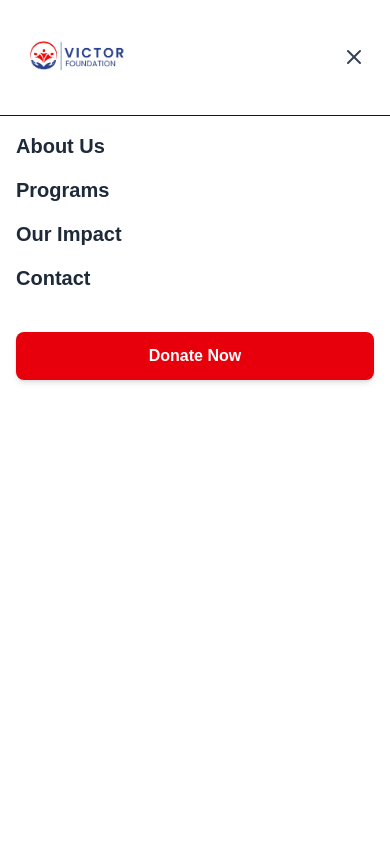
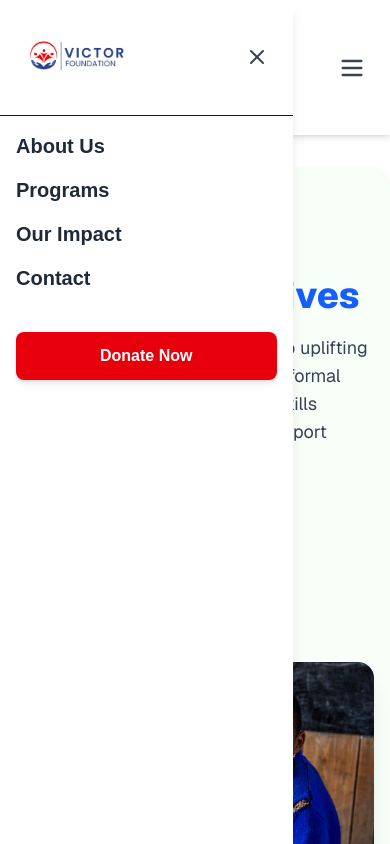
Before and after one commit to Wakanyaben254/vic-foundation, a Next.js app: page / in a window 390 px wide. Both pictures are taken after a click on the button 352 px from the left and 67 px from the top of the page. Shown: the top 844 px of the page. Built offline with nearby package versions, Linux system fonts and the light colour scheme.

Commit message:
updated mobilemenu with transitions

```diff
--- a/src/app/components/MobileMenu.tsx
+++ b/src/app/components/MobileMenu.tsx
@@ -1,37 +1,43 @@
 // components/MobileMenu.tsx
-'use client'; // This directive is crucial for client-side hooks like useRouter if you were to use it here
+'use client';
 
 import React from 'react';
 import Link from 'next/link';
 import Image from 'next/image';
-import { X } from 'lucide-react'; // Import the 'X' icon for the close button
+import { X } from 'lucide-react';
 
 interface MobileMenuProps {
   isOpen: boolean;
   onClose: () => void;
+  // We're now passing the ref directly to the MobileMenu's outer div
+  menuRef: React.RefObject<HTMLDivElement | null>;
 }
 
-const MobileMenu: React.FC<MobileMenuProps> = ({ isOpen, onClose }) => {
+const MobileMenu: React.FC<MobileMenuProps> = ({ isOpen, onClose, menuRef }) => {
   return (
     <div
-      className={`fixed inset-0 z-40 bg-white transform transition-transform duration-300 ease-in-out ${
+      ref={menuRef} // Attach the ref here
+      // Key changes: w-3/4 for width, top-0 right-0 for position
+      // `translate-x-full` pushes it off-screen to the right
+      // `translate-x-0` brings it into view
+      // Removed 'inset-0' and replaced with specific top/right/h-full/w-3/4
+      className={`fixed top-0 left-0 w-3/4 h-full z-40 bg-white shadow-lg transform transition-transform duration-300 ease-in-out ${
         isOpen ? 'translate-x-0' : 'translate-x-full'
-      } lg:hidden`}
+      } lg:hidden`} // `lg:hidden` ensures it only appears on small screens
     >
       <div className="flex justify-between items-center p-4 border-b">
         {/* Logo - clicking it also closes the menu */}
         <Link href="/" onClick={onClose}>
-          {/* Using the logo from your provided image */}
           <Image src="/logo.jpg" alt="Victor Foundation Logo" width={120} height={40} />
         </Link>
         {/* Close Button (X icon from Lucide) */}
         <button onClick={onClose} className="p-2 text-gray-700 hover:text-gray-900 focus:outline-none">
-          <X className="w-6 h-6" /> {/* Lucide X icon */}
+          <X className="w-6 h-6" />
         </button>
       </div>
 
       <nav className="flex flex-col p-4 space-y-4">
-        {/* Navigation Links - based on your provided menu */}
+        {/* Navigation Links */}
         <Link href="/about-us" className="text-xl font-semibold text-gray-800 hover:text-blue-600" onClick={onClose}>
           About Us
         </Link>
@@ -44,7 +50,7 @@ const MobileMenu: React.FC<MobileMenuProps> = ({ isOpen, onClose }) => {
         <Link href="/contact" className="text-xl font-semibold text-gray-800 hover:text-blue-600" onClick={onClose}>
           Contact
         </Link>
-        {/* Donate Button - styled as a full-width button for mobile */}
+        {/* Donate Button */}
         <Link href="/donate" className="block text-center mt-6">
           <button className="w-full bg-red-600 hover:bg-red-700 text-white font-bold py-3 px-6 rounded-lg shadow-md transition duration-300" onClick={onClose}>
             Donate Now
--- a/src/app/components/VicHero.tsx
+++ b/src/app/components/VicHero.tsx
@@ -1,35 +1,56 @@
-"use client";
+// components/HeroSectionKenya.tsx
+"use client"; // This line is necessary for Next.js 13+ App Router for client-side features
+
+import Image from 'next/image';
+import Link from 'next/link';
 import React from 'react';
-import Image from 'next/image';
 
+const VicHero: React.FC = () => {
+  return (
+    // Outer container matching the card-like structure in the image
+    <section className="bg-[#F8FFF8] p-4 sm:p-6 md:p-10 lg:p-12 rounded-2xl shadow-xl mx-auto my-8 max-w-7xl">
+      <div className="grid grid-cols-1 lg:grid-cols-2 gap-8 items-center">
+        {/* Left Column: Text Content */}
+        <div className="lg:pr-8">
+          <h1 className="text-4xl sm:text-5xl md:text-6xl font-extrabold leading-tight mb-4">
+            <span className="text-red-500">Empowering</span>{' '}
+            <span className="text-white-500">Communities,</span>{' '}
+            <span className="text-blue-600">Transforming Lives</span>
+          </h1>
+          <p className="text-lg sm:text-xl text-gray-700 mb-8 max-w-xl">
+           Victors  Foundation is dedicated to uplifting youths, women, and children in informal settlements through education, skills development, and community support programs.
+          </p>
+          <div className="flex flex-col sm:flex-row space-y-4 sm:space-y-0 sm:space-x-4">
+            <Link href="/apply" >
+              <button className="bg-blue-600 hover:bg-blue-700 text-white font-bold py-3 px-8 rounded-lg text-lg shadow-md transition duration-300 ease-in-out">
+                Apply Funding
+              </button>
+            </Link>
+            <Link href="/learn" >
+              <button className="bg-transparent border-2 border-red-600 hover:bg-red-600 hover:text-white text-red-600 font-bold py-3 px-8 rounded-lg text-lg shadow-md transition duration-300 ease-in-out">
+                Learn More
+              </button>
+            </Link>
+          </div>
+        </div>
 
-const VicHero: React.FC  = () => {
-  return (
-    <section className="relative w-full min-h-[60vh] flex items-center justify-center text-white">
-      <Image
-        src="/lap.jpg"
-        alt="Children smiling"
-        fill
-        className="object-cover z-0"
-        priority
-      />
-      <div className="absolute inset-0 z-10 flex flex-col items-center justify-center text-left px-4">
-        <h1 className=" text-5xl font-extrabold max-w-4xl leading-tight text-left">
-        <span className="text-red-500">Empowering</span> Communities, <span className="text-blue-600">Transforming</span> Lives
+        {/* Right Column: Image */}
+        <div className="relative h-64 sm:h-80 md:h-96 lg:h-[450px] rounded-2xl overflow-hidden shadow-xl hover:scale-105  active:scale-105 focus:scale-105 transition-transform duration-300 ease-in-out">
+          <Image
+            src="/lap.jpg" // Placeholder: Replace with your actual image path
+            alt="Screens displaying various visuals, symbolizing interconnected communities"
+            fill
 
-        </h1>
-        <p className="mt-6 max-w-xl mx-auto text-lg font-medium text-black-500 ">
-         Victor&#39;s Foundation is dedicated to uplifting youths, women, and children in informal settlements through education, skills development, and community support programs
-        </p>
-
-        <div className=" flex flex-col sm:flex-row justify-center space-y-4 sm:space-y-0 sm:space-x-4">
-          <button className="bg-red-600 px-6 py-3 rounded text-white font-semibold hover:bg-blue-700 w-full sm:w-auto">
-            Apply For Support
-          </button>
-
+            className="object-cover z-0"
+            quality={80}
+            priority // Prioritize loading for LCP
+          />
+          {/* A subtle dark overlay if the image itself is too bright, though the original is already dark */}
+          <div className="absolute inset-0 bg-black opacity-10 z-10"></div>
         </div>
       </div>
     </section>
   );
-}
+};
+
 export default VicHero;
--- a/src/app/components/VicNavbar.tsx
+++ b/src/app/components/VicNavbar.tsx
@@ -1,15 +1,15 @@
 // components/Navbar.tsx
-'use client'; // This directive is crucial for client-side hooks like useState, useEffect, useRef
+'use client';
 
 import React, { useState, useEffect, useRef } from 'react';
 import Link from 'next/link';
 import Image from 'next/image';
-import { Menu } from 'lucide-react'; // Import the 'Menu' (hamburger) icon
-import MobileMenu from './MobileMenu'; // Import the MobileMenu component
+import { Menu } from 'lucide-react';
+import MobileMenu from './MobileMenu';
 
 const VicNavbar: React.FC = () => {
   const [isMenuOpen, setIsMenuOpen] = useState(false);
-  const menuRef = useRef<HTMLDivElement>(null); // Ref for the MobileMenu's outermost div to detect outside clicks
+  const menuRef = useRef<HTMLDivElement>(null); // Ref for the MobileMenu's outermost div
 
   // Function to close the menu
   const closeMenu = () => setIsMenuOpen(false);
@@ -17,22 +17,36 @@ const VicNavbar: React.FC = () => {
   // Effect to handle clicks outside the menu
   useEffect(() => {
     const handleClickOutside = (event: MouseEvent) => {
-      // If the menu is open AND the click is NOT inside the menu
-      if (menuRef.current && !menuRef.current.contains(event.target as Node)) {
-        closeMenu(); // Close the menu
+      // Get a reference to the hamburger button to prevent immediate re-closing
+      const hamburgerButton = document.getElementById('mobile-menu-toggle');
+
+      if (
+        isMenuOpen && // Only run if the menu is actually open
+        menuRef.current && // Ensure the menu DOM element exists
+        !menuRef.current.contains(event.target as Node) && // Click is NOT inside the menu itself
+        (!hamburgerButton || !hamburgerButton.contains(event.target as Node)) // Click is NOT on the hamburger button
+      ) {
+        closeMenu();
       }
     };
 
     // Add event listener when the menu is open
+    // IMPORTANT: When menu is open, we disable body scrolling so only the menu scrolls if needed.
+    // When menu is closed, we re-enable body scrolling.
     if (isMenuOpen) {
       document.addEventListener('mousedown', handleClickOutside);
+      document.body.style.overflow = 'hidden'; // Disable scroll on body
+    } else {
+      document.removeEventListener('mousedown', handleClickOutside); // Ensure it's removed when closed
+      document.body.style.overflow = 'unset'; // Re-enable scroll on body
     }
 
-    // Cleanup: remove event listener when component unmounts or menu closes
+    // Cleanup: remove event listener and reset body overflow when component unmounts
     return () => {
       document.removeEventListener('mousedown', handleClickOutside);
+      document.body.style.overflow = 'unset';
     };
-  }, [isMenuOpen]);
+  }, [isMenuOpen]); // Re-run effect only when isMenuOpen changes
 
   // Optional: Close menu when screen size changes (e.g., from mobile to desktop view)
   useEffect(() => {
@@ -51,19 +65,12 @@ const VicNavbar: React.FC = () => {
   return (
     <header className="bg-white shadow-md">
       <div className="max-w-7xl mx-auto px-4 sm:px-6 lg:px-8 py-4 flex justify-between items-center">
-        {/* Logo - visible on all screen sizes */}
+        {/* Logo */}
         <Link href="/">
-          <Image
-            src="/logo.jpg"
-            alt="Victors Foundation Logo"
-            width={150} // Adjust width as needed
-            height={100} // Adjust height as needed
-            priority
-            className="full object-cover"
-          />
+          <Image src="/logo.jpg" alt="Victor Foundation Logo" width={150} height={50} />
         </Link>
 
-        {/* Desktop Navigation - hidden on small screens */}
+        {/* Desktop Navigation */}
         <nav className="hidden lg:flex space-x-8">
           <Link href="/about-us" className="text-gray-700 hover:text-blue-600 font-semibold transition-colors">
             About Us
@@ -77,30 +84,36 @@ const VicNavbar: React.FC = () => {
           <Link href="/contact" className="text-gray-700 hover:text-blue-600 font-semibold transition-colors">
             Contact
           </Link>
-          <Link href="/donate"> {/* Modern Link syntax, no <a> tag child needed */}
+          <Link href="/donate">
             <button className="bg-red-600 hover:bg-red-700 text-white font-bold py-2 px-5 rounded-lg shadow-md transition duration-300">
               Donate Now
             </button>
           </Link>
         </nav>
 
-        {/* Mobile Menu Button (hamburger icon from Lucide) - hidden on large screens */}
+        {/* Mobile Menu Button (hamburger icon) */}
         <div className="lg:hidden">
           <button
+            id="mobile-menu-toggle" // ID for the hamburger button
             onClick={() => setIsMenuOpen(!isMenuOpen)}
             className="p-2 text-gray-700 hover:text-gray-900 focus:outline-none"
             aria-label="Toggle navigation menu"
           >
-            <Menu className="w-7 h-7" /> {/* Lucide Menu (hamburger) icon */}
+            <Menu className="w-7 h-7" />
           </button>
         </div>
       </div>
 
+      {/* NO BACKDROP DIV HERE */}
+      {/* The content underneath will now be visible */}
+
       {/* Render the MobileMenu component, passing state and the ref */}
       {isMenuOpen && (
-        <div ref={menuRef}> {/* Attach the ref to this container that holds the MobileMenu */}
-          <MobileMenu isOpen={isMenuOpen} onClose={closeMenu} />
-        </div>
+        <MobileMenu
+          isOpen={isMenuOpen}
+          onClose={closeMenu}
+          menuRef={menuRef} // Pass the ref to MobileMenu
+        />
       )}
     </header>
   );
```
